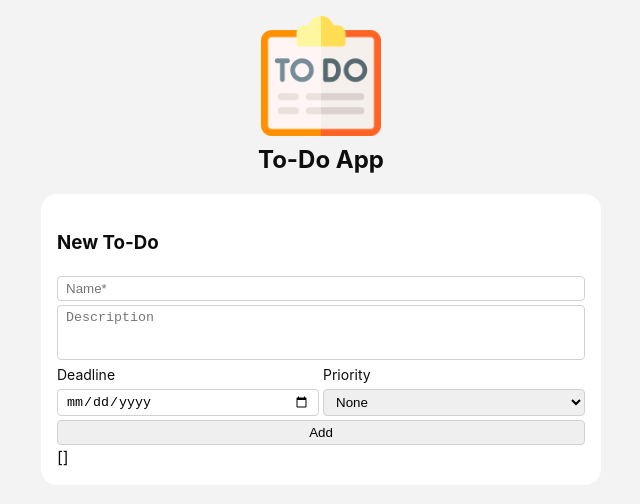
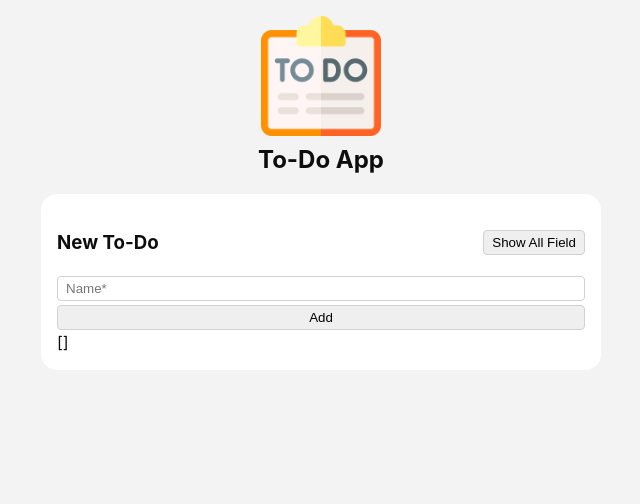
Before and after one commit to meriam-hamdaoui/my_todo_list, a React (Vite) app: page / in a window 1280 px wide. Shown: the top 504 px of the page, without its empty margins (319-959 px from the left). Built offline with nearby package versions, Linux system fonts and the light colour scheme.

Commit message:
show/hide fields

```diff
--- a/src/App.jsx
+++ b/src/App.jsx
@@ -5,12 +5,12 @@ import styles from "./App.module.css";
 function App() {
   const [todos, setTodos] = useState([]);
 
-  function handleCreate(newTodo) {
+  const handleCreate = (newTodo) => {
     setTodos((prevTodos) => [
       ...prevTodos,
       { id: `${prevTodos.length + 1}`, ...newTodo },
     ]);
-  }
+  };
 
   return (
     <div className={styles.App}>
--- a/src/components/TodoForm/Todo.module.css
+++ b/src/components/TodoForm/Todo.module.css
@@ -43,3 +43,12 @@
 .FormField textarea {
   resize: none;
 }
+
+.Title {
+  display: flex;
+  justify-content: space-between;
+}
+
+.Title button {
+  align-self: center;
+}
--- a/src/components/TodoForm/TodoForm.jsx
+++ b/src/components/TodoForm/TodoForm.jsx
@@ -1,4 +1,4 @@
-import React from "react";
+import React, { useState } from "react";
 import styles from "./Todo.module.css";
 
 const periorities = [
@@ -9,7 +9,9 @@ const periorities = [
 ];
 
 const TodoForm = ({ onCreate }) => {
-  function handleSubmit(event) {
+  const [showField, setShowField] = useState(false);
+
+  const handleSubmit = (event) => {
     event.preventDefault();
 
     const { elements } = event.target;
@@ -17,18 +19,25 @@ const TodoForm = ({ onCreate }) => {
 
     onCreate({
       name: elements.name.value,
-      description: elements.description.value,
-      deadline: elements.deadline.value,
-      priority: elements.priority.value,
+      description: elements.description?.value ?? "",
+      deadline: elements.deadline?.value ?? "",
+      priority: elements.priority?.value ?? "",
       completed: false,
     });
 
     event.target.reset();
-  }
+  };
+
+  const handleShowField = () => setShowField(!showField);
 
   return (
     <section>
-      <h3 className={styles.Title}>New To-Do</h3>
+      <h3 className={styles.Title}>
+        New To-Do
+        <button onClick={handleShowField}>
+          {showField ? "Hide" : "Show"} All Field
+        </button>
+      </h3>
 
       <form className={styles.Form} onSubmit={handleSubmit}>
         <div className={styles.FormFields}>
@@ -41,7 +50,9 @@ const TodoForm = ({ onCreate }) => {
               autoComplete="off"
             />
           </div>
-
+          {showField && (
+            <>
+              {" "}
               <div className={styles.FormField}>
                 <textarea
                   aria-label="Description"
@@ -50,7 +61,6 @@ const TodoForm = ({ onCreate }) => {
                   rows="3"
                 />
               </div>
-
               <div className={styles.FormGroup}>
                 <div className={styles.FormField}>
                   <label htmlFor="deadline">Deadline</label>
@@ -65,13 +75,11 @@ const TodoForm = ({ onCreate }) => {
                         {priority.label}
                       </option>
                     ))}
-                {/* <option value="none">None</option>
-                <option value="low">Low</option>
-                <option value="medium">Medium</option>
-                <option value="high">High</option> */}
                   </select>
                 </div>
               </div>
+            </>
+          )}
         </div>
 
         <input type="submit" value="Add" />
```
Lines whose indentation alone changed are shown as unchanged.
